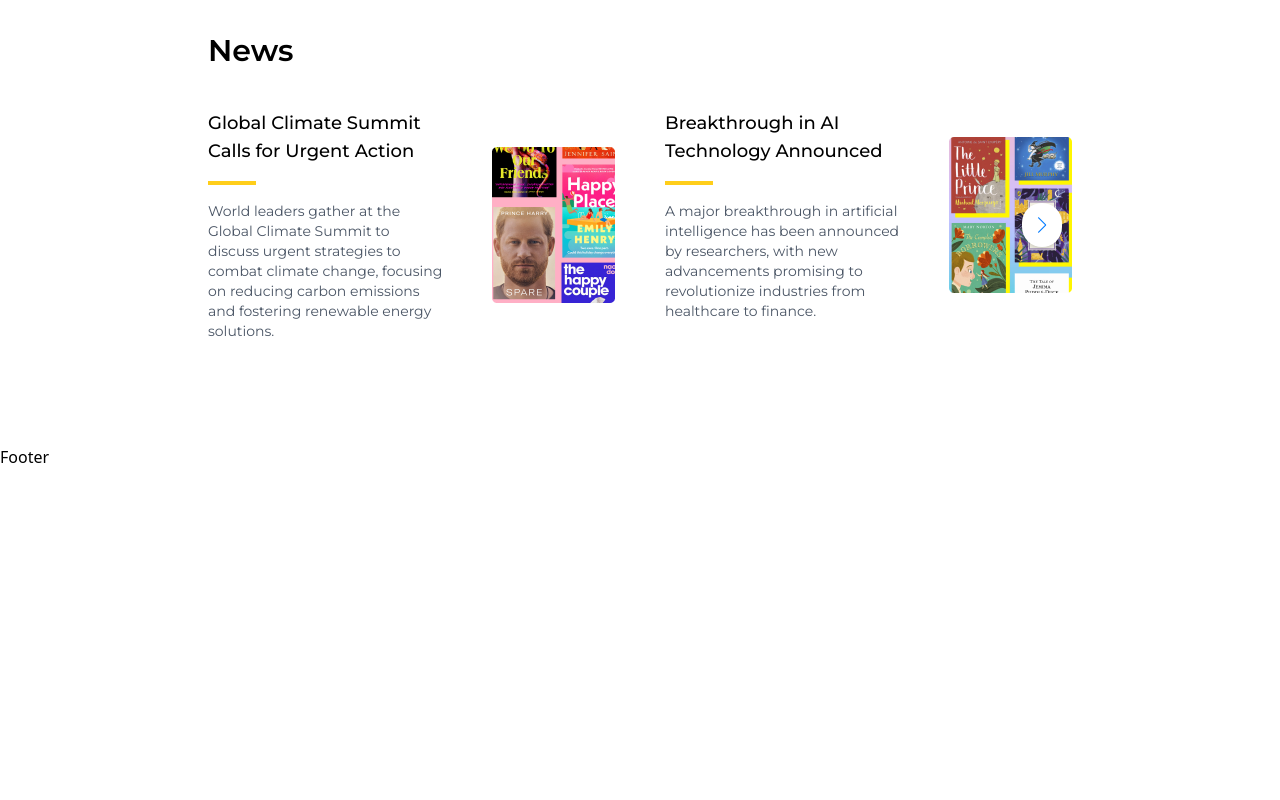
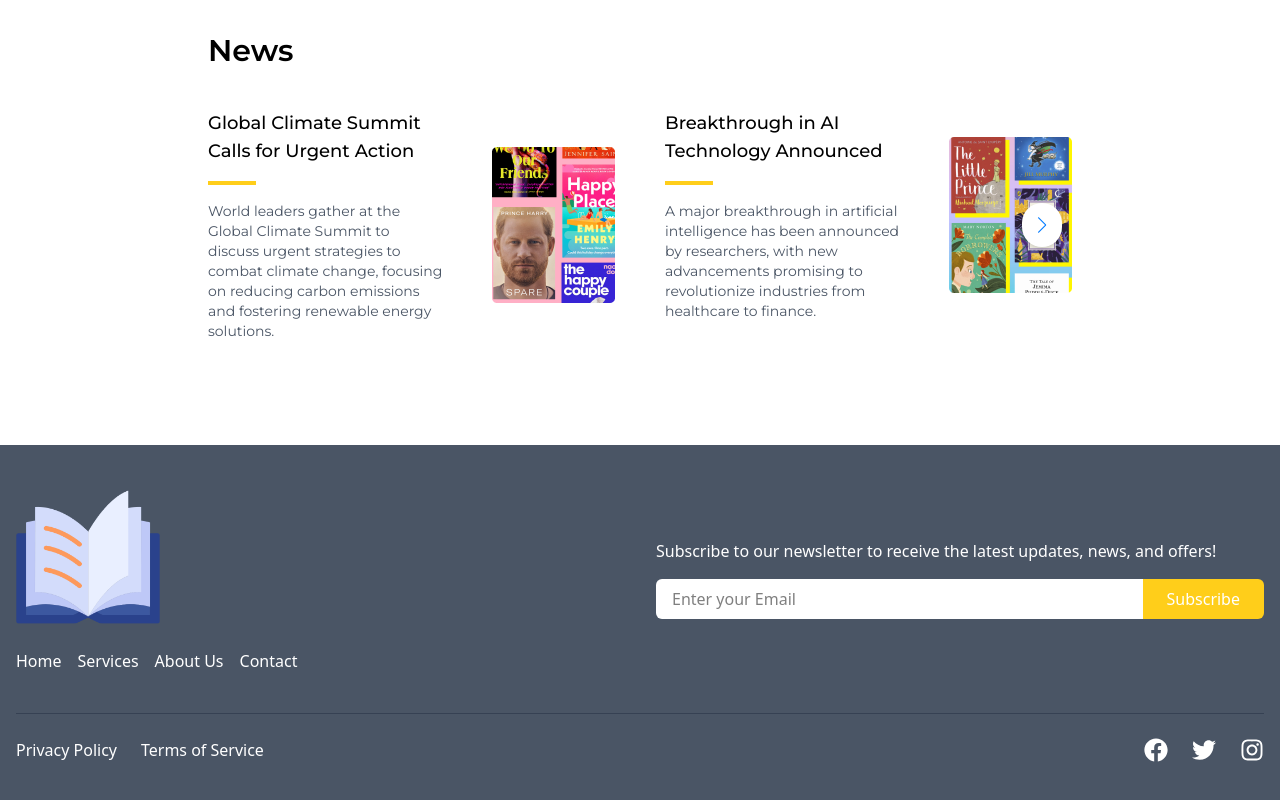
Before and after one commit to Hamdullah-Andar/Book-Store-Frontend, a React (Vite) app: page / in a window 1280 px wide. Shown: the part 1564-2364 px from the top of the page. Before the commit the page ends 2033 px from the top, so only its background shows below. Built offline with nearby package versions, Linux system fonts and the light colour scheme.

Commit message:
Add Footer

```diff
--- a/src/App.jsx
+++ b/src/App.jsx
@@ -1,6 +1,7 @@
 import "./App.css";
 import { Outlet } from "react-router-dom";
 import Navbar from "./components/Navbar";
+import Footer from "./components/Footer";
 
 function App() {
   return (
@@ -9,7 +10,7 @@
       <main className="min-h-screen max-w-4xl mx-auto px-4 py-6 font-primary">
         <Outlet />
       </main>
-      <footer>Footer</footer>
+      <Footer />
     </>
   );
 }
--- /dev/null
+++ b/src/components/Footer.jsx
@@ -0,0 +1,105 @@
+import React from "react";
+import footerLogo from "../assets/footer-logo.png";
+
+import { FaFacebook, FaTwitter, FaInstagram } from "react-icons/fa";
+
+const Footer = () => {
+  return (
+    <footer className="bg-gray-600 text-white py-10 px-4">
+      {/* Top Section */}
+      <div className="container mx-auto flex flex-col md:flex-row justify-between items-center gap-8">
+        {/* Left side logo and nav */}
+        <div className="md:w-1/2 w-full">
+          <img src={footerLogo} alt="Logo" className="mb-5 w-36" />
+          <ul className="flex flex-col md:flex-row gap-4">
+            <li>
+              <a href="#home" className="hover:text-primary">
+                Home
+              </a>
+            </li>
+            <li>
+              <a href="#services" className="hover:text-primary">
+                Services
+              </a>
+            </li>
+            <li>
+              <a href="#about" className="hover:text-primary">
+                About Us
+              </a>
+            </li>
+            <li>
+              <a href="#contact" className="hover:text-primary">
+                Contact
+              </a>
+            </li>
+          </ul>
+        </div>
+
+        {/* Right Side - Newsletter  */}
+        <div className="md:w-1/2 w-full">
+          <p className="mb-4">
+            Subscribe to our newsletter to receive the latest updates, news, and
+            offers!
+          </p>
+          <div className="flex">
+            <input
+              type="email"
+              placeholder="Enter your Email"
+              className="w-full px-4 py-2 rounded-l-md text-black bg-white focus:outline-none"
+            />
+            <button className="bg-primary px-6 py-2 rounded-r-md hover:bg-primary-dark">
+              Subscribe
+            </button>
+          </div>
+        </div>
+      </div>
+
+      {/* Bottom Section */}
+      <div className="container mx-auto flex flex-col md:flex-row justify-between items-center mt-10 border-t border-gray-700 pt-6">
+        {/* Left Side - Privacy Links */}
+        <ul className="flex gap-6 mb-4 md:mb-0">
+          <li>
+            <a href="#privacy" className="hover:text-primary">
+              Privacy Policy
+            </a>
+          </li>
+          <li>
+            <a href="#terms" className="hover:text-primary">
+              Terms of Service
+            </a>
+          </li>
+        </ul>
+
+        {/* Right Side - Social Icons */}
+        <div className="flex gap-6">
+          <a
+            href="https://facebook.com"
+            target="_blank"
+            rel="noopener noreferrer"
+            className="hover:text-primary"
+          >
+            <FaFacebook size={24} />
+          </a>
+          <a
+            href="https://twitter.com"
+            target="_blank"
+            rel="noopener noreferrer"
+            className="hover:text-primary"
+          >
+            <FaTwitter size={24} />
+          </a>
+          <a
+            href="https://instagram.com"
+            target="_blank"
+            rel="noopener noreferrer"
+            className="hover:text-primary"
+          >
+            <FaInstagram size={24} />
+          </a>
+        </div>
+      </div>
+    </footer>
+  );
+};
+
+export default Footer;
```
